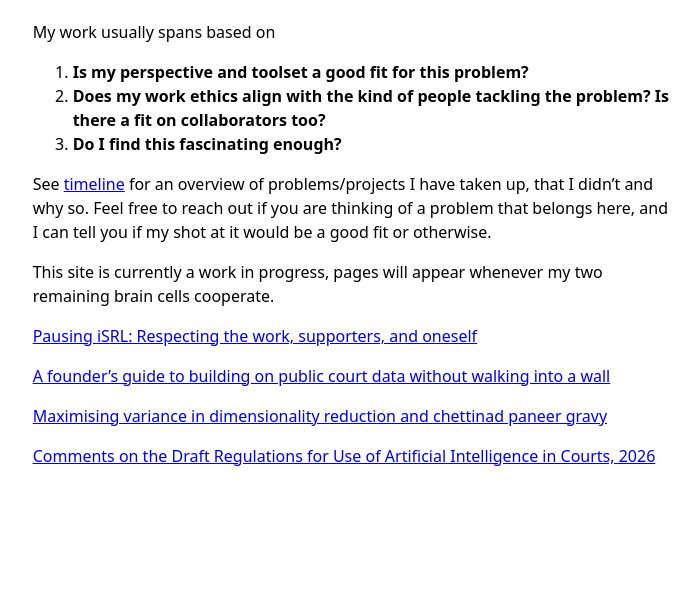
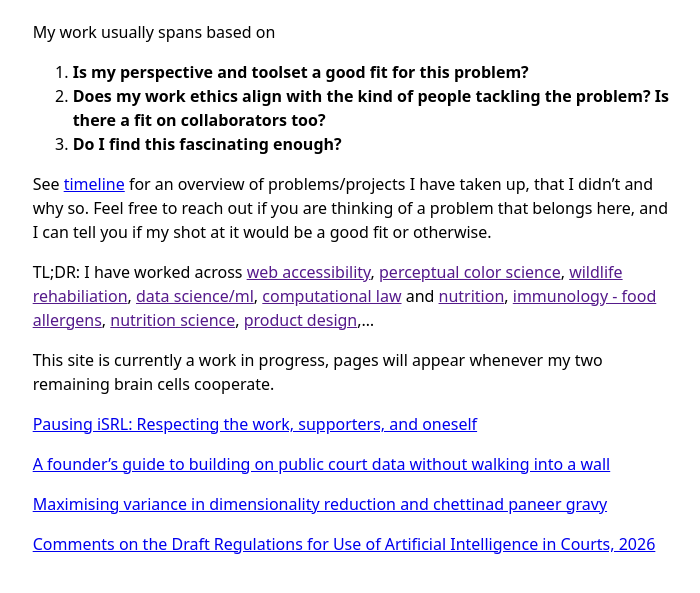
Before and after one commit to lalithaar/lalithaar.github.io, an Astro site: page / in a window 1280 px wide. Shown: the part 81-674 px from the top of the page, without its empty margins (287-987 px from the left). Built offline with nearby package versions, Linux system fonts and the light colour scheme; Astro itself is replaced by a stand-in of ours.

Commit message:
Move the homepage interest line onto the writing branch
The three sentences added to src/pages/index.md live here now rather than as
an uncommitted change in the code checkout, so the writing branch is the single
place a page gets edited.

index.md was the only one of the six files git reported as modified that
actually differed from HEAD. The other five were stat-dirty: identical bytes
with changed timestamps, which git status lists but git diff does not. Nothing
was lost in the move, and the untouched originals remain in the code checkout.

```diff
--- a/src/pages/index.md
+++ b/src/pages/index.md
@@ -55,9 +55,10 @@ My work usually spans based on
 
 See [timeline](/timeline/) for an overview of problems/projects I have taken up, that I didn't and why so. Feel free to reach out if you are thinking of a problem that belongs here, and I can tell you if my shot at it would be a good fit or otherwise.
 
+TL;DR:
+I have worked across [web accessibility](), [perceptual color science](), [wildlife rehabiliation](), [data science/ml](), [computational law]() and [nutrition](), [immunology - food allergens](), [nutrition science](),  [product design](),...
+
 This site is currently a work in progress, pages will appear whenever my two remaining brain cells cooperate.
-
-
 
 [Pausing iSRL: Respecting the work, supporters, and oneself](/pausing-isrl-respecting-the-work-supporters-and-oneself)
 
```
